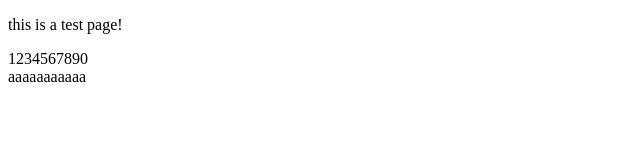
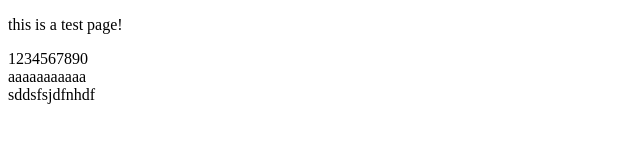
Before and after one commit to iKONBobby/myfirstgit, a plain HTML site: page index.html in a window 1280 px wide. Shown: the whole page, without its empty margins (0-640 px from the left). Drawn offline with Linux system fonts and the light colour scheme.

Commit message:
test again again

```diff
--- a/index.html
+++ b/index.html
@@ -10,5 +10,6 @@
     <p>this is a test page!</p>
     <span>1234567890</span>
     <div>aaaaaaaaaaa</div>
+    <div>sddsfsjdfnhdf</div>
 </body>
 </html>
```
